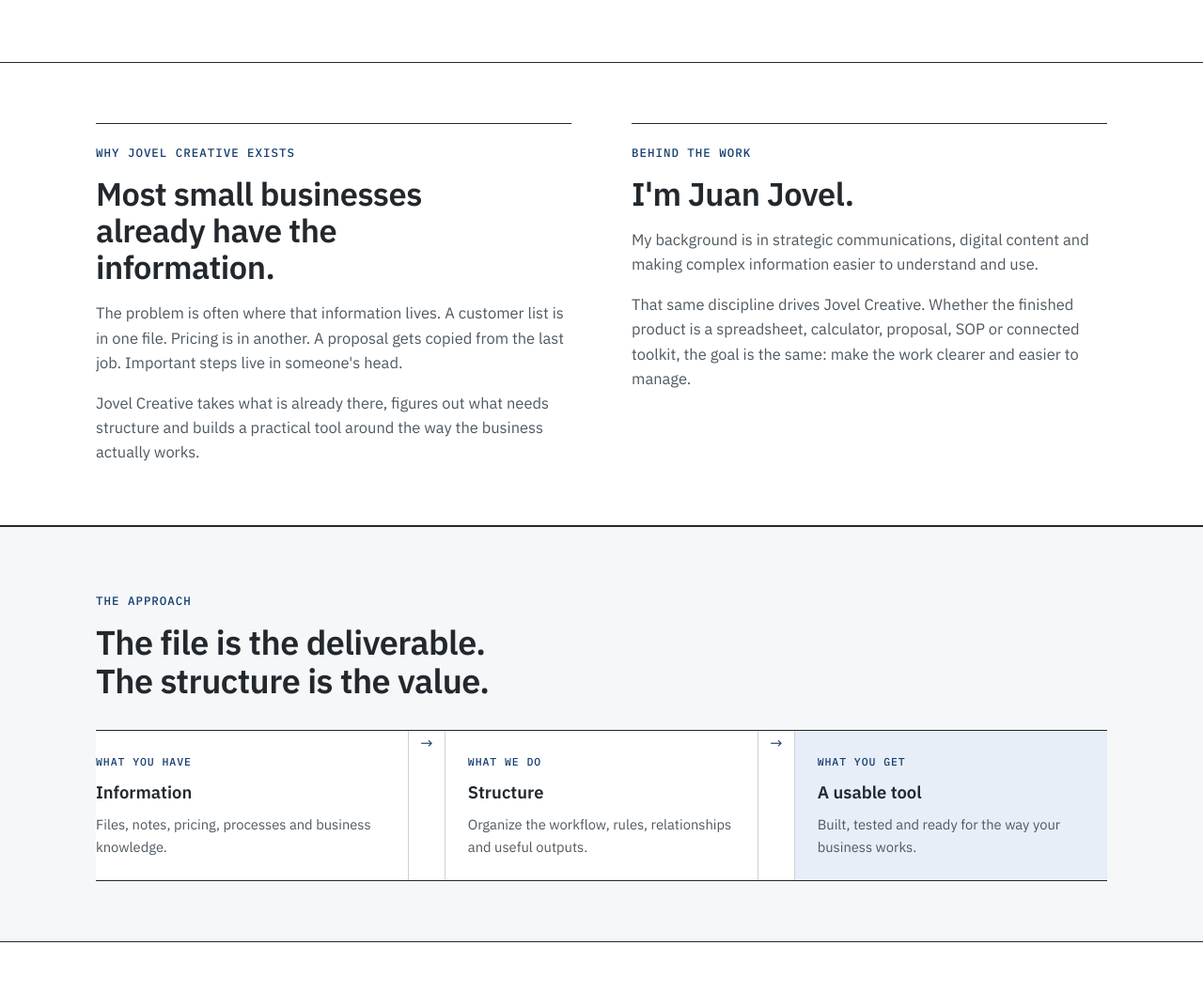
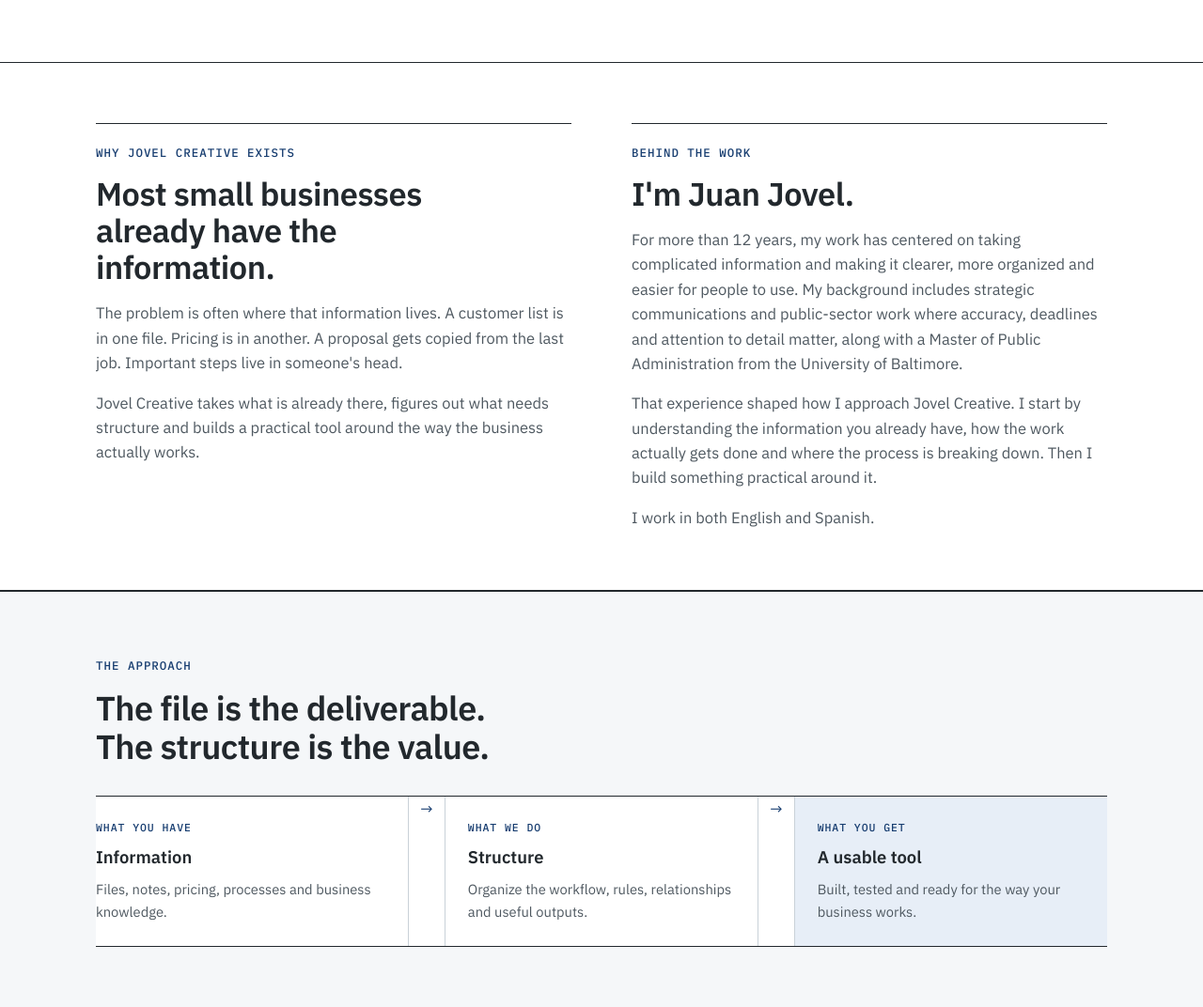
Before and after one commit to JJovel-09/Jovel-Creative, a PHP site: page /about in a window 1280 px wide. Shown: the part 439-1511 px from the top of the page at 94% size. Run offline with PHP 8.4, Linux system fonts and the light colour scheme.

Commit message:
Strengthen About page founder credibility

```diff
--- a/about.php
+++ b/about.php
@@ -50,8 +50,9 @@ require __DIR__ . '/includes/header.php';
         <article>
           <span class="tag">Behind the work</span>
           <h2>I'm Juan Jovel.</h2>
-          <p>My background is in strategic communications, digital content and making complex information easier to understand and use.</p>
-          <p>That same discipline drives Jovel Creative. Whether the finished product is a spreadsheet, calculator, proposal, SOP or connected toolkit, the goal is the same: make the work clearer and easier to manage.</p>
+          <p>For more than 12 years, my work has centered on taking complicated information and making it clearer, more organized and easier for people to use. My background includes strategic communications and public-sector work where accuracy, deadlines and attention to detail matter, along with a Master of Public Administration from the University of Baltimore.</p>
+          <p>That experience shaped how I approach Jovel Creative. I start by understanding the information you already have, how the work actually gets done and where the process is breaking down. Then I build something practical around it.</p>
+          <p>I work in both English and Spanish.</p>
         </article>
       </div>
     </div>
```
